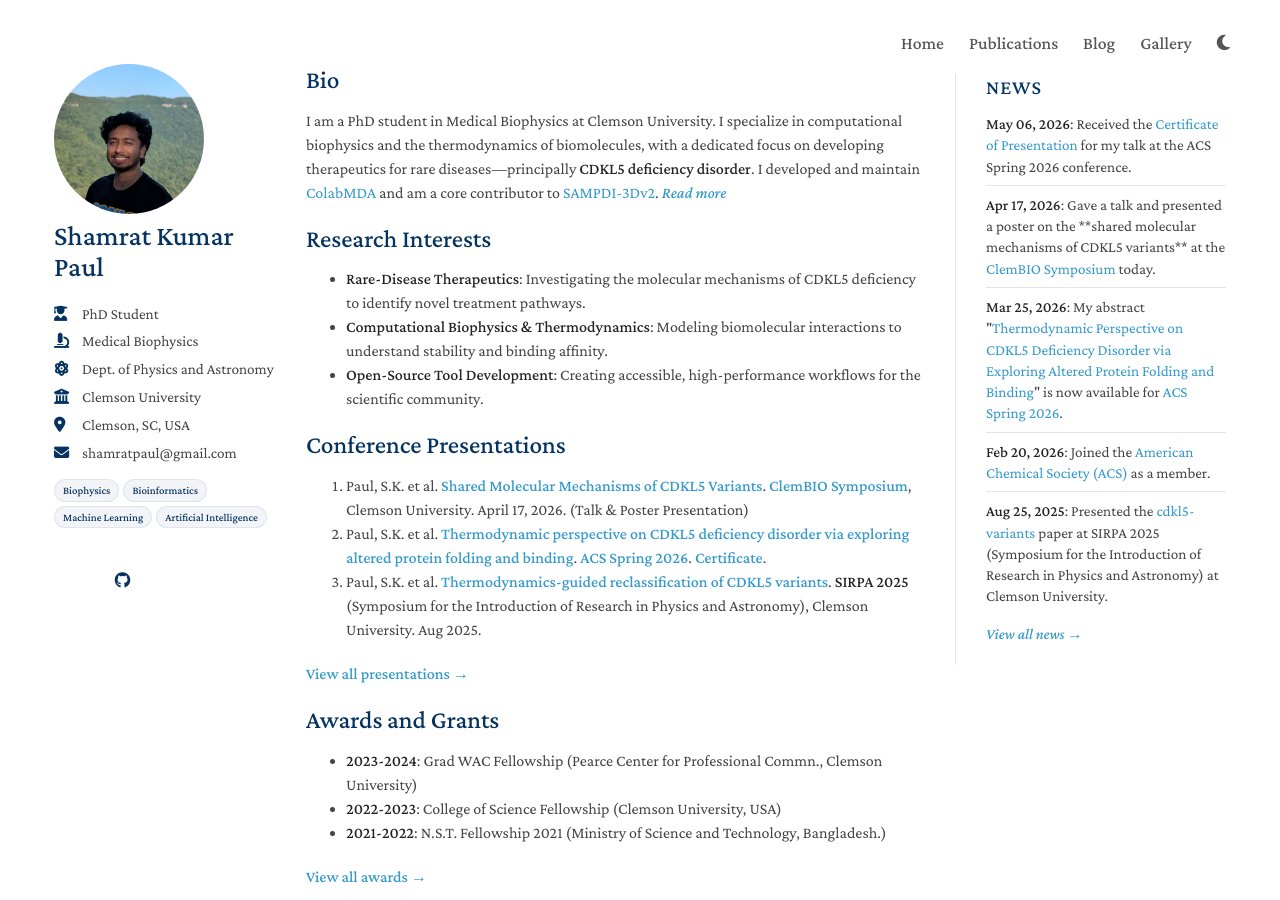
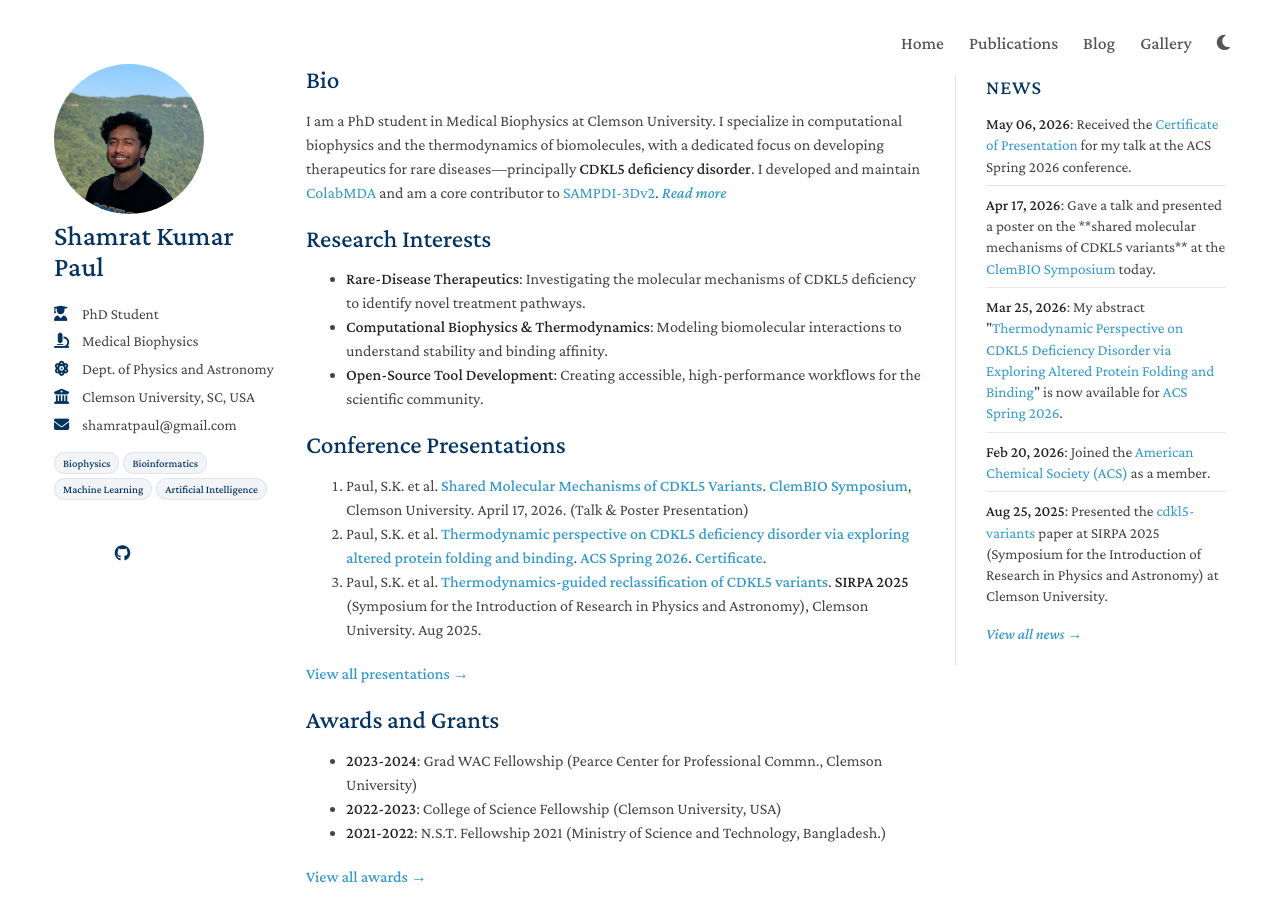
Before and after one commit to paulshamrat/paulshamrat.github.io, a Jekyll site: the page built from index.md, in a window 1280 px wide and 900 px high. Built offline with Jekyll 4.4.1, drawn with Linux system fonts in a browser that asks for light colours; a style sheet for code colours, icons or effects is not loaded.

Commit message:
Combine university and location into a single sidebar line

```diff
--- a/_config.yml
+++ b/_config.yml
@@ -13,8 +13,7 @@
 program: "Medical Biophysics"
 affiliation: "Dept. of Physics and Astronomy"
 affiliation_link: "https://www.clemson.edu/science/departments/physics-astronomy/index.html"
-university: "Clemson University"
-location: "Clemson, SC, USA"
+university: "Clemson University, SC, USA"
 research_interests:
   - "Biophysics"
   - "Bioinformatics"
--- a/_layouts/homepage.html
+++ b/_layouts/homepage.html
@@ -93,13 +93,6 @@
         <div class="info-item" style="display: flex; align-items: flex-start; gap: 10px; margin-bottom: 5px; font-size: 0.95rem;">
           <i class="fa-solid fa-university" style="width: 18px; color: var(--accent-color); margin-top: 3px;"></i>
           <span>{{ site.university }}</span>
-        </div>
-        {% endif %}
-
-        {% if site.location %}
-        <div class="info-item" style="display: flex; align-items: flex-start; gap: 10px; margin-bottom: 5px; font-size: 0.95rem;">
-          <i class="fa-solid fa-location-dot" style="width: 18px; color: var(--accent-color); margin-top: 3px;"></i>
-          <span>{{ site.location }}</span>
         </div>
         {% endif %}
 
```
